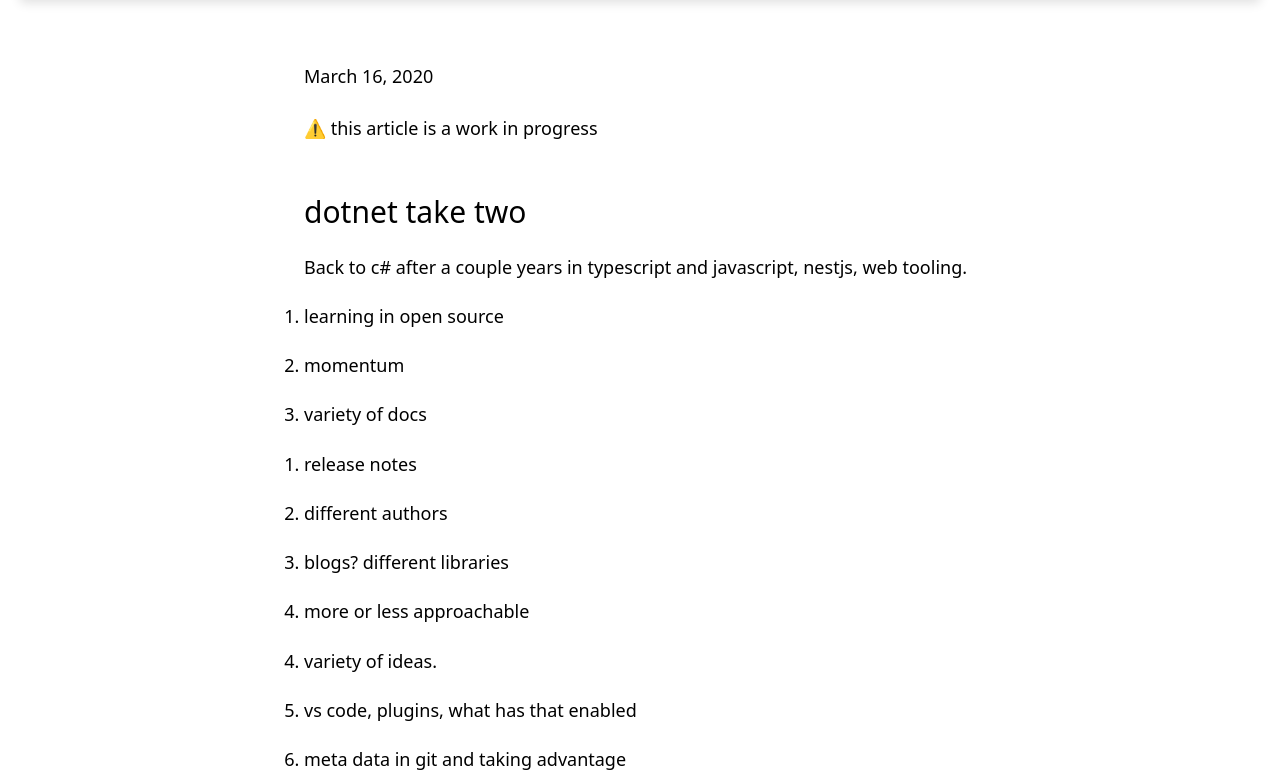
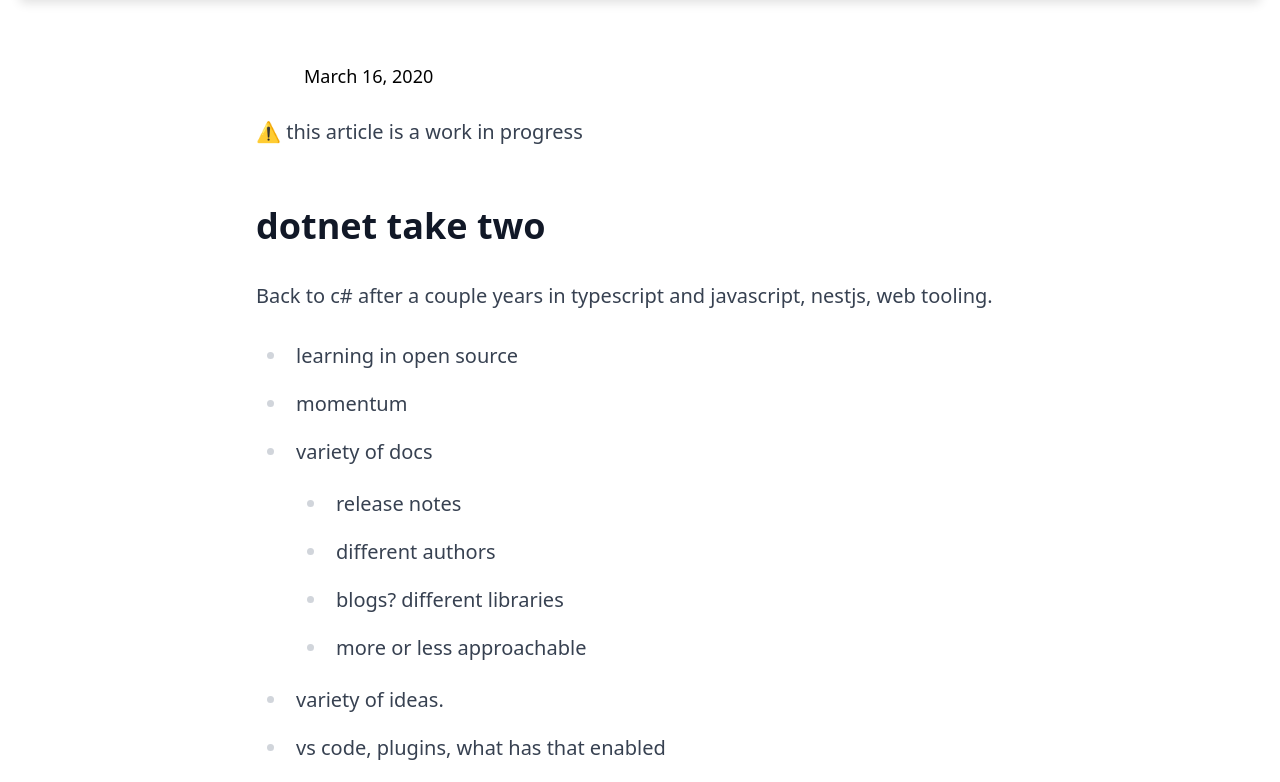
Before and after one commit to KimboTodd/kimblog, a Next.js app: page /posts/dotnetTakeTwo in a window 1280 px wide. Shown: the part 1018-1800 px from the top of the page. Built offline with nearby package versions, Linux system fonts and the light colour scheme.

Commit message:
use tailwind typography config

```diff
--- a/components/markdown-styles.module.css
+++ /dev/null
@@ -1,26 +0,0 @@
-.markdown {
-  @apply text-lg leading-relaxed;
-}
-
-.markdown p,
-.markdown ul,
-.markdown ol,
-.markdown blockquote {
-  @apply my-5;
-}
-
-.markdown li {
-  @apply my-5 list-decimal;
-}
-
-.markdown h2 {
-  @apply mb-4 mt-12 text-3xl leading-snug;
-}
-
-.markdown h3 {
-  @apply mb-4 mt-8 text-2xl leading-snug;
-}
-
-.markdown a {
-  @apply underline hover:underline;
-}
--- a/package.json
+++ b/package.json
@@ -21,6 +21,7 @@
     "typescript": "^4.7.4"
   },
   "devDependencies": {
+    "@tailwindcss/typography": "^0.5.9",
     "@types/node": "^18.0.3",
     "@types/react": "^18.0.15",
     "@types/react-dom": "^18.0.6",
--- a/pages/posts/[slug].tsx
+++ b/pages/posts/[slug].tsx
@@ -28,13 +28,13 @@ export default function Post({ post, morePosts, preview }: Props) {
   return (
     <Layout preview={preview}>
       <Container>
-        <h2 className="text-2xl md:text-4xl font-bold tracking-tight md:tracking-tighter leading-tight mb-9 mt-5 md:mb-20 md:mt-8">
+        <h2 className="mb-9 mt-5 text-2xl font-bold leading-tight tracking-tight md:mb-20 md:mt-8 md:text-4xl md:tracking-tighter">
           <Link href="/" className="hover:underline">
             kimblog
           </Link>
         </h2>{' '}
         {router.isFallback ? (
-          <h1 className="text-5xl md:text-7xl lg:text-8xl font-bold tracking-tighter leading-tight md:leading-none mb-12 text-center md:text-left">
+          <h1 className="mb-12 text-center text-5xl font-bold leading-tight tracking-tighter md:text-left md:text-7xl md:leading-none lg:text-8xl">
             Loading…
           </h1>
         ) : (
@@ -46,32 +46,32 @@ export default function Post({ post, morePosts, preview }: Props) {
               </Head>
 
               {/* header */}
-              <h1 className="text-5xl md:text-7xl lg:text-8xl font-bold tracking-tighter leading-tight md:leading-none mb-12 text-center md:text-left">
+              <h1 className="mb-12 text-center text-5xl font-bold leading-tight tracking-tighter md:text-left md:text-7xl md:leading-none lg:text-8xl">
                 {title}
               </h1>
-              <div className="hidden md:block md:mb-12">
+              <div className="hidden md:mb-12 md:block">
                 <Avatar name={post.author.name} picture={post.author.picture} />
               </div>
               {post.coverImage && (
-                <div className="mb-8 md:mb-16 sm:mx-0">
+                <div className="mb-8 sm:mx-0 md:mb-16">
                   <CoverImage title={title} src={post.coverImage} />
                 </div>
               )}
-              <div className="max-w-2xl mx-auto">
-                <div className="block md:hidden mb-6">
+              <div className="mx-auto max-w-2xl">
+                <div className="mb-6 block md:hidden">
                   <Avatar
                     name={post.author.name}
                     picture={post.author.picture}
                   />
                 </div>
-                <div className="mb-2 md:mb-6 text-lg">
+                <div className="mb-2 text-lg md:mb-6">
                   <DateFormatter dateString={post.date} />
                 </div>
               </div>
 
               {/* body */}
-              <div className="max-w-2xl mx-auto">
-                <div className={markdownStyles['markdown']}>
+              <div className="mx-auto max-w-3xl">
+                <div className="prose lg:prose-xl">
                   <Markdown
                     // eslint-disable-next-line react/no-children-prop
                     children={post.content}
--- a/tailwind.config.js
+++ b/tailwind.config.js
@@ -31,5 +31,5 @@ module.exports = {
       },
     },
   },
-  plugins: [],
-}
+  plugins: [require('@tailwindcss/typography')],
+};
```
Also changed, not shown: 1 other file (tests, documents, lock files or other folders).
